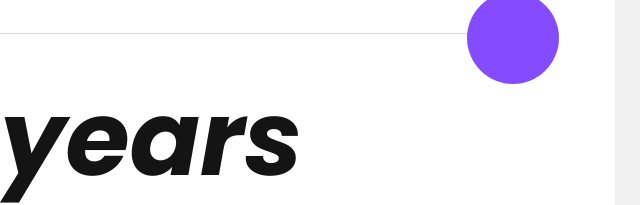
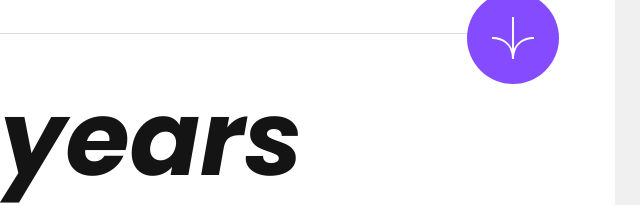
Before and after one commit to TranDanh1122/age_caculator, a plain HTML site: page index.html in a window 1280 px wide. Shown: the part 242-447 px from the top of the page, 445-1085 px from the left. Drawn offline with Linux system fonts and the light colour scheme; the site is published under a folder, as on GitHub Pages, so addresses that start at the root find nothing.

Commit message:
update svg link

```diff
--- a/styles.css
+++ b/styles.css
@@ -141,8 +141,8 @@ button[type="submit"] i {
     width: 2.75rem;
     height: 2.75rem;
     display: block;
-    mask: url('/assets/images/icon-arrow.svg') center / contain no-repeat;
-    -webkit-mask: url('/assets/images/icon-arrow.svg') center / contain no-repeat;
+    mask: url('assets/images/icon-arrow.svg') center / contain no-repeat;
+    -webkit-mask: url('assets/images/icon-arrow.svg') center / contain no-repeat;
     background-color: var(--white);
 }
 
```
